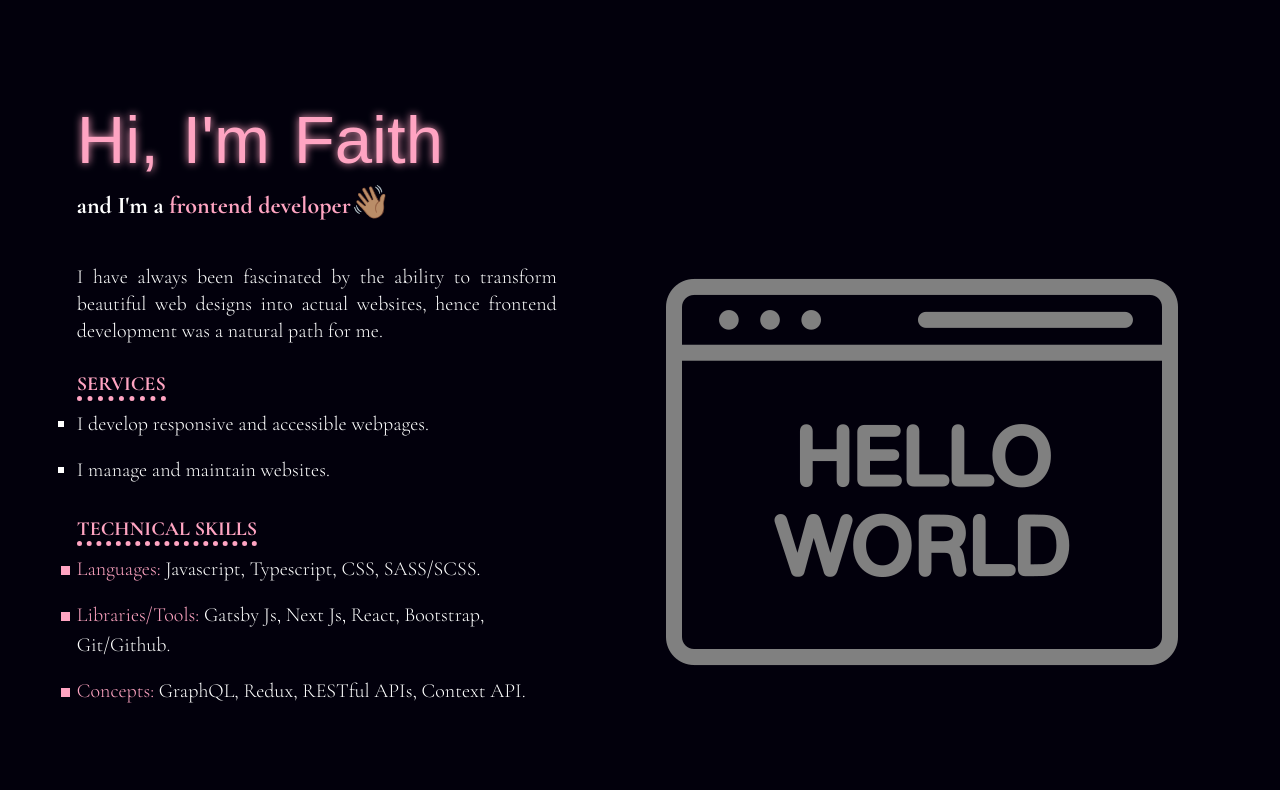
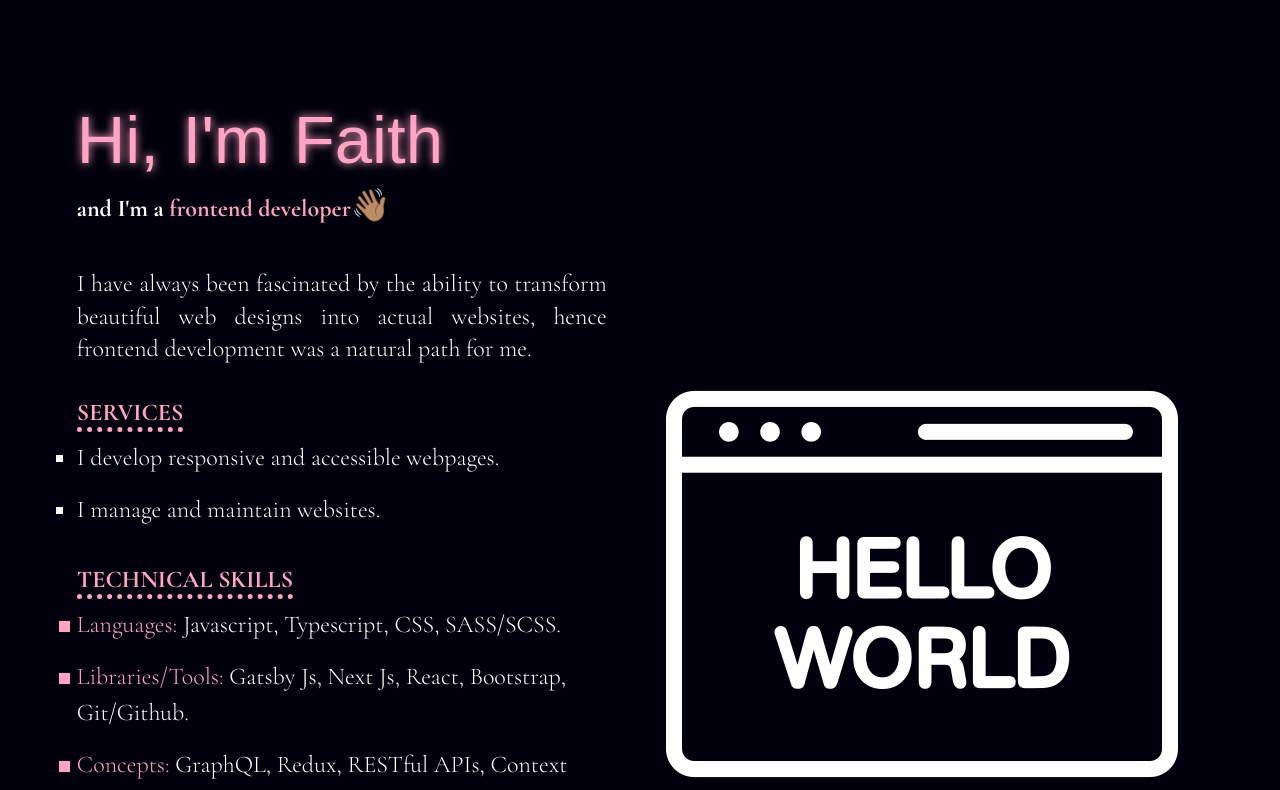
Before and after one commit to faithandjs/portfolio, a React (Create React App) app: page / in a window 1280 px wide. Shown: the top 790 px of the page. Built offline with nearby package versions, Linux system fonts and the light colour scheme; a web font is replaced by a local one.

Commit message:
illustration edit

```diff
--- a/src/components/sass/style.scss
+++ b/src/components/sass/style.scss
@@ -79,7 +79,7 @@ html {
 }
 body {
   min-width: 310px;
-  font-size: 20px;
+  font-size: 24px;
   background-color: #02000c;
   background-attachment: fixed;
 
@@ -100,7 +100,7 @@ body {
       font-weight: 100;
       .texts {
         padding-right: 20px;
-        max-width: 500px;
+        max-width: 550px;
 
         .h1 {
           display: flex;
@@ -221,8 +221,8 @@ body {
         min-width: 200px;
         // max-width: 300px;
         padding: 0px 2vw 0 20px;
-        margin-top: 12rem;
-        filter: brightness(0.5);
+        margin-top: 19rem;
+
         img {
           margin: auto;
           width: -moz-available;
@@ -545,3 +545,20 @@ body {
     }
   }
 }
+@media only screen and (min-width: 1200px) {
+  body {
+    .body {
+      .introduction {
+        .texts {
+          // max-width: 100%;
+          .text {
+            // display: flex;
+          }
+        }
+        .image {
+          // display: ;
+        }
+      }
+    }
+  }
+}
```
